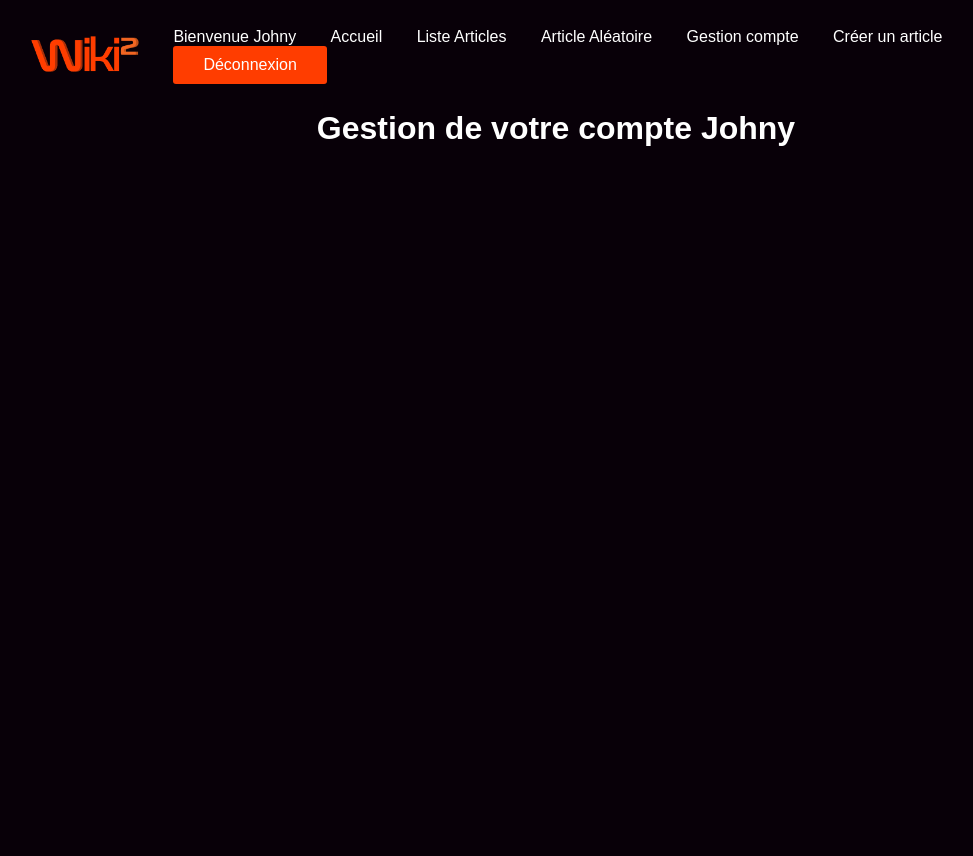
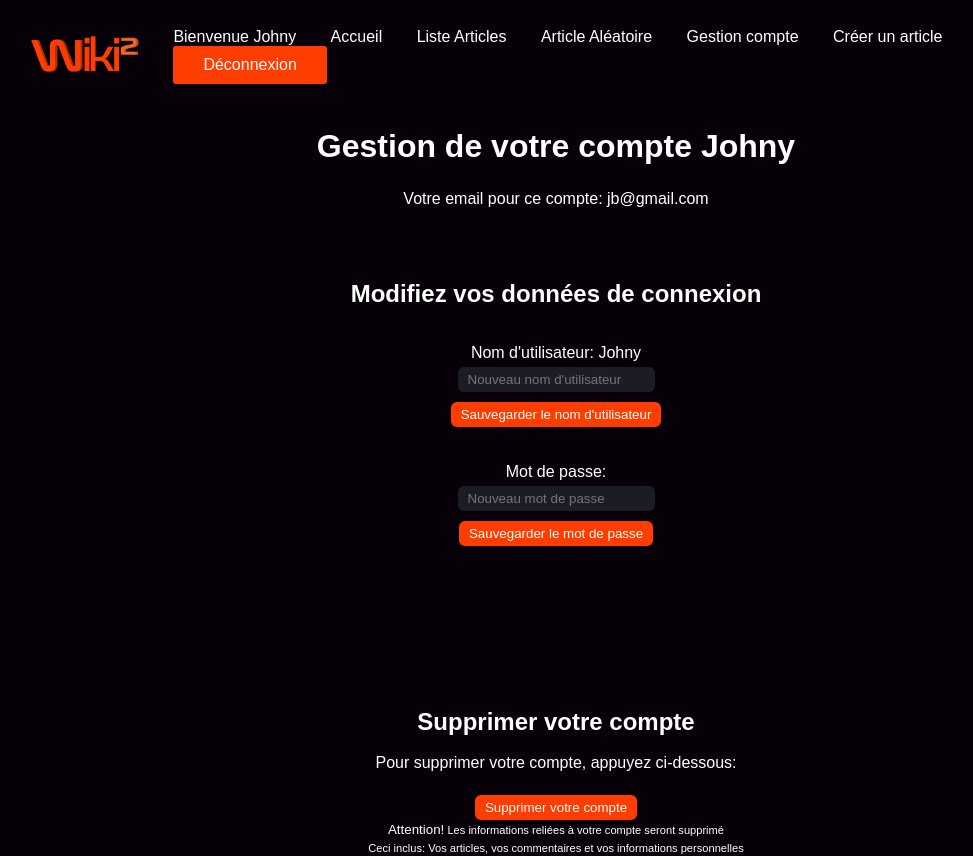
Before and after one commit to bestrider14/Wiki2, a Flask app: page /moderateur in a window 1280 px wide. Shown: the whole page, without its empty margins (84-1057 px from the left). Before the commit the page ends 146 px from the top, so only its background shows below. Run offline with Flask 3, Linux system fonts and the light colour scheme; the visitor is signed in with stand-in values (Sample User, id 1); some libraries are stand-ins or nearby versions.

Commit message:
Ajouter mêmes fonctions pour modérateurs que pour users

```diff
--- a/server.py
+++ b/server.py
@@ -9,7 +9,7 @@ app.config['SECRET_KEY'] = os.urandom(24)
 database = Database()
 
 # FOR DEBUG ONLY
-autologin = False
+autologin = True
 
 
 @app.route("/")
--- a/templates/moderateur.html
+++ b/templates/moderateur.html
@@ -1,7 +1,51 @@
 {% extends 'index.html' %}
 {% block body %}
+
+    <!-- Gestion autonome des informations des comptes modérateurs -->
+
 <div class="content">
-    <h1>Gestion de votre compte {{ session['userName']}}</h1>
+    <br><h1>Gestion de votre compte {{ session['userName']}}</h1>
+    <p> Votre email pour ce compte: {{ session['userEmail']}}</p><br><br><br><br>
+     <h2>Modifiez vos données de connexion</h2><br><br>
+
+    <!-- Modifier le nom d'utilisateur -->
+    <form name="profileForm" action="/update_profile" method="POST">
+    <label for="username">Nom d'utilisateur: {{ session['userName']}}</label><br>
+    <input type="text" id="username" name="username" placeholder="Nouveau nom d'utilisateur" oninput="clearPlaceholder(this)"><br>
+
+    <button type="submit">Sauvegarder le nom d'utilisateur</button><br><br><br>
+    </form>
+
+    <!-- Modifier le mot de passe -->
+    <form name="mdpForm" action="/update_password" method="POST">
+    <label for="password">Mot de passe:</label><br>
+    <input type="password" id="password" name="password" placeholder="Nouveau mot de passe"><br>
+
+    <button type="submit">Sauvegarder le mot de passe</button><br><br><br><br><br><br><br>
+    </form>
+
+
+    <!-- Supprimer un compte -->
+    <br><br><br><h2>Supprimer votre compte</h2><br>
+
+    <script>
+        function confirmDelete() {
+            var confirmed = confirm("Êtes-vous certain de vouloir supprimer votre compte?");
+            if (confirmed) {
+                document.getElementById("deleteForm").submit();
+            } else {
+                return false;
+            }
+        }
+    </script>
+
+    <form id="deleteForm" action="/delete_account" method="POST">
+        <label for="confirmation">Pour supprimer votre compte, appuyez ci-dessous:</label><br><br>
+        <button type="button" onclick="confirmDelete()">Supprimer votre compte</button>
+        <br><p><small>Attention!<small> Les informations reliées à votre compte seront supprimé<br>
+        Ceci inclus: Vos articles, vos commentaires et vos informations personnelles</small></small></p>
+    </form>
+
 
 </div>
 {% endblock %}
```
